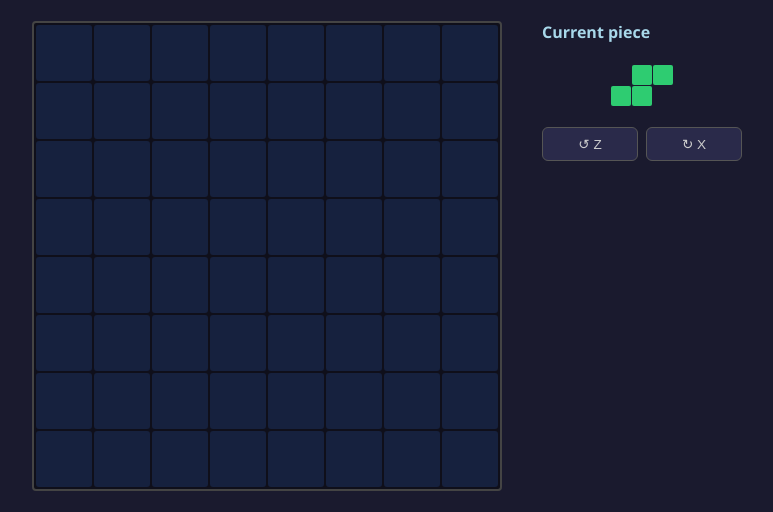
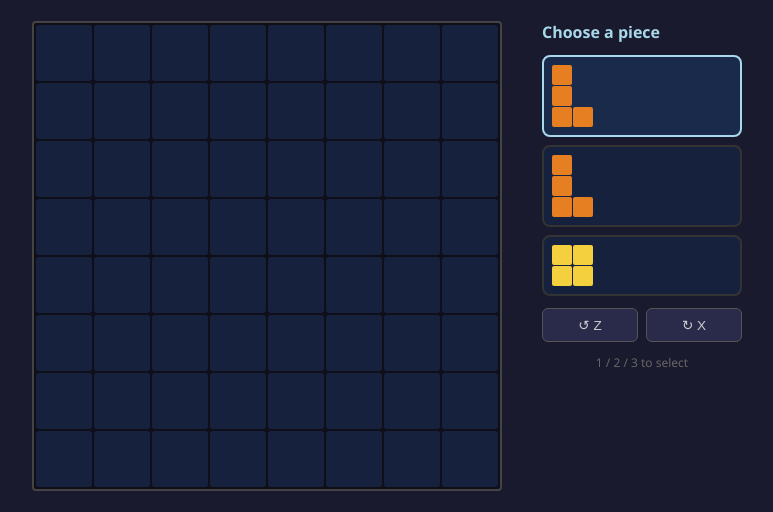
Before and after one commit to quasarbright/tetromino-game, a website: page index.html in a window 1280 px wide. Shown: the part 74-586 px from the top of the page, without its empty margins (253-1026 px from the left). Drawn offline with Linux system fonts and the light colour scheme.

Commit message:
Add hand of 3 pieces with player choice
Player chooses from 3 pieces each turn; only the chosen piece is replaced.
Keys 1/2/3 select from hand. Improves solvability vs pure random draw.

Co-Authored-By: Claude Sonnet 4.6 <noreply@anthropic.com>

```diff
--- a/game.js
+++ b/game.js
@@ -18,6 +18,7 @@ const PIECES = [
 
 const ROWS = 8;
 const COLS = 8;
+const HAND_SIZE = 3;
 
 // ── Helpers ───────────────────────────────────────────────────────────────────
 function clonePiece(p) {
@@ -31,9 +32,12 @@ function randomPiece() {
 // ── State ─────────────────────────────────────────────────────────────────────
 const state = {
   grid: Array.from({ length: ROWS }, () => Array(COLS).fill(null)),
-  current: randomPiece(),
+  hand: Array.from({ length: HAND_SIZE }, randomPiece),
+  selectedIndex: 0,
   hover: null,
 };
+
+function selected() { return state.hand[state.selectedIndex]; }
 
 // ── Rotation ──────────────────────────────────────────────────────────────────
 function rotateCells(cells, anchor, dir) {
@@ -47,7 +51,8 @@ function rotateCells(cells, anchor, dir) {
 }
 
 function rotatePiece(dir) {
-  state.current.cells = rotateCells(state.current.cells, state.current.anchor, dir);
+  const piece = selected();
+  piece.cells = rotateCells(piece.cells, piece.anchor, dir);
   render();
 }
 
@@ -67,7 +72,7 @@ function placePiece(piece, hoverRow, hoverCol) {
   getPlacementCells(piece, hoverRow, hoverCol).forEach(([r, c]) => {
     state.grid[r][c] = { pieceId: piece.id, color: piece.color };
   });
-  state.current = randomPiece();
+  state.hand[state.selectedIndex] = randomPiece();
   state.hover = null;
 }
 
@@ -78,13 +83,14 @@ function checkWin() {
 // ── Render ────────────────────────────────────────────────────────────────────
 function renderGrid() {
   const gridEl = document.getElementById('grid');
+  const piece = selected();
 
   const ghostCells = new Map();
   if (state.hover !== null) {
     const { row, col } = state.hover;
-    const valid = isValidPlacement(state.current, row, col);
-    getPlacementCells(state.current, row, col).forEach(([r, c]) => {
-      ghostCells.set(`${r},${c}`, { valid, color: state.current.color });
+    const valid = isValidPlacement(piece, row, col);
+    getPlacementCells(piece, row, col).forEach(([r, c]) => {
+      ghostCells.set(`${r},${c}`, { valid, color: piece.color });
     });
   }
 
@@ -156,10 +162,21 @@ function buildPiecePreview(piece) {
   return preview;
 }
 
-function renderCurrentPiece() {
-  const el = document.getElementById('current-piece');
+function renderHand() {
+  const el = document.getElementById('hand');
   el.innerHTML = '';
-  el.appendChild(buildPiecePreview(state.current));
+  state.hand.forEach((piece, idx) => {
+    const card = document.createElement('div');
+    card.className = 'piece-card';
+    if (idx === state.selectedIndex) card.classList.add('selected');
+    card.appendChild(buildPiecePreview(piece));
+    card.addEventListener('click', () => {
+      state.selectedIndex = idx;
+      state.hover = null;
+      render();
+    });
+    el.appendChild(card);
+  });
 }
 
 function renderStatus() {
@@ -169,7 +186,7 @@ function renderStatus() {
 
 function render() {
   renderGrid();
-  renderCurrentPiece();
+  renderHand();
   renderStatus();
 }
 
@@ -196,8 +213,8 @@ document.getElementById('grid').addEventListener('click', e => {
   if (!cell) return;
   const row = +cell.dataset.row;
   const col = +cell.dataset.col;
-  if (isValidPlacement(state.current, row, col)) {
-    placePiece(state.current, row, col);
+  if (isValidPlacement(selected(), row, col)) {
+    placePiece(selected(), row, col);
     render();
   }
 });
@@ -205,6 +222,9 @@ document.getElementById('grid').addEventListener('click', e => {
 document.addEventListener('keydown', e => {
   if (e.key === 'z' || e.key === 'Z') rotatePiece(-1);
   if (e.key === 'x' || e.key === 'X') rotatePiece(1);
+  if (e.key === '1') { state.selectedIndex = 0; state.hover = null; render(); }
+  if (e.key === '2') { state.selectedIndex = 1; state.hover = null; render(); }
+  if (e.key === '3') { state.selectedIndex = 2; state.hover = null; render(); }
 });
 
 document.getElementById('btn-rotate-ccw').addEventListener('click', () => rotatePiece(-1));
--- a/index.html
+++ b/index.html
@@ -15,12 +15,13 @@
       </div>
       <div id="sidebar">
         <div id="piece-tray">
-          <h2>Current piece</h2>
-          <div id="current-piece"></div>
+          <h2>Choose a piece</h2>
+          <div id="hand"></div>
           <div id="controls">
             <button id="btn-rotate-ccw" title="Rotate CCW (Z)">↺ Z</button>
             <button id="btn-rotate-cw" title="Rotate CW (X)">↻ X</button>
           </div>
+          <div id="key-hint">1 / 2 / 3 to select</div>
         </div>
       </div>
     </div>
--- a/style.css
+++ b/style.css
@@ -129,11 +129,16 @@ h1 {
   color: #a8d8ea;
 }
 
-#current-piece {
+#hand {
   display: flex;
-  align-items: center;
-  justify-content: center;
-  min-height: 60px;
+  flex-direction: column;
+  gap: 0.5rem;
+}
+
+#key-hint {
+  font-size: 0.75rem;
+  color: #666;
+  text-align: center;
 }
 
 #pieces {
```
